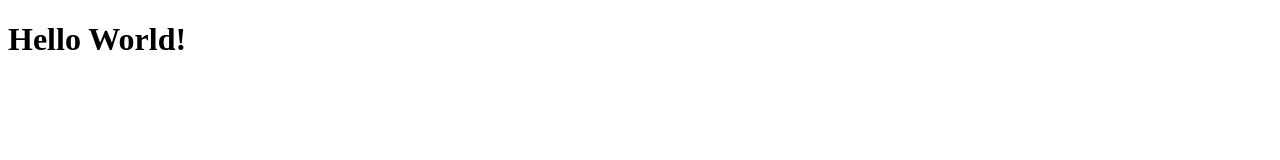
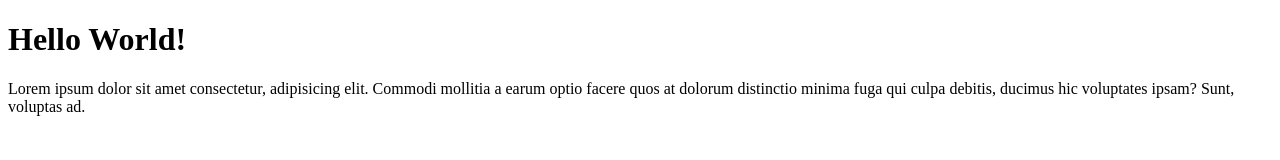
Before and after one commit to shallidesu/triana-git-test, a plain HTML site: page index.html in a window 1280 px wide. Drawn offline with Linux system fonts and the light colour scheme.

Commit message:
Menambahkan paragraf

```diff
--- a/index.html
+++ b/index.html
@@ -5,5 +5,7 @@
     </head>
     <body>
         <h1>Hello World!</h1>
+
+        <p>Lorem ipsum dolor sit amet consectetur, adipisicing elit. Commodi mollitia a earum optio facere quos at dolorum distinctio minima fuga qui culpa debitis, ducimus hic voluptates ipsam? Sunt, voluptas ad.</p>
     </body>
 </html>
```
